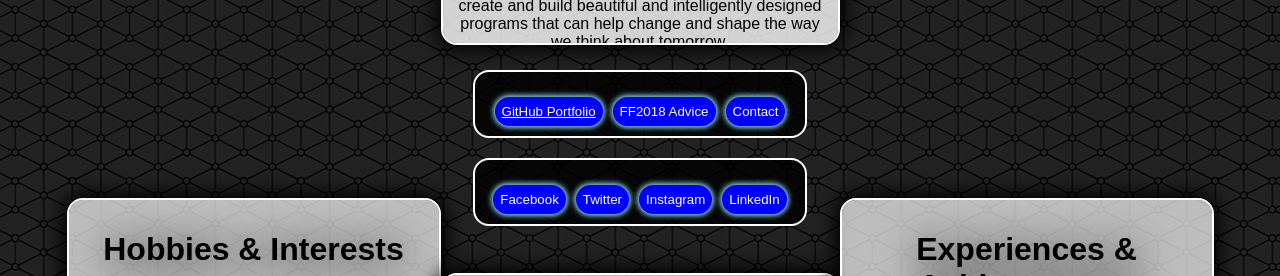
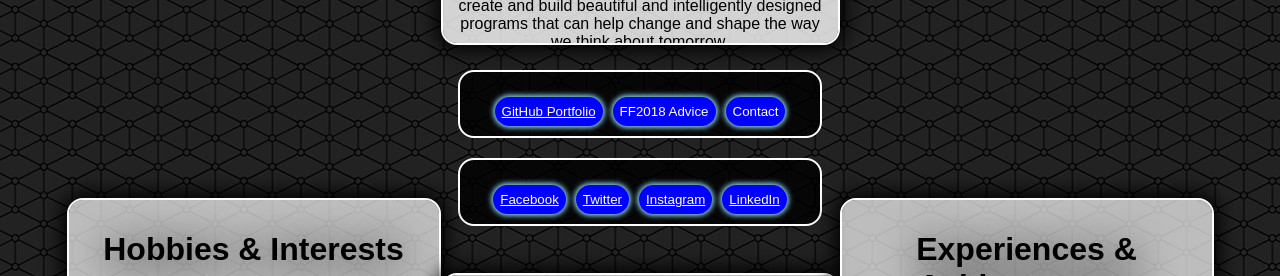
Before and after one commit to JayZonday/home-website, a React (Create React App) app: page / in a window 1280 px wide. Shown: the part 519-795 px from the top of the page. Built offline with nearby package versions, Linux system fonts and the light colour scheme.

Commit message:
social media linked

```diff
--- a/src/App.css
+++ b/src/App.css
@@ -55,7 +55,7 @@
   border: 2px solid white;
   border-radius: 1pc;
   height: auto;
-  width: 310px;
+  width: 340px;
   background-color: rgba(0,0,0,0.8);
   margin: 20px auto;
   padding: 10px;
--- a/src/SocNavbar.js
+++ b/src/SocNavbar.js
@@ -5,10 +5,10 @@
 
     return (
     <div className="navBar">
-      <button className= "navButton" id='facebook'>Facebook</button>
-      <button className= "navButton" id='twitter'>Twitter</button>
-      <button className= "navButton" id='linkedin' >Instagram</button>
-      <button className= "navButton" id='linkedin' >LinkedIn</button>
+      <button className= "navButton" id='facebook'><a href='https://www.facebook.com/JM.KID?ref=br_rs'>Facebook</a></button>
+      <button className= "navButton" id='twitter'><a href='https://twitter.com/jayzonday'>Twitter</a></button>
+      <button className= "navButton" id='linkedin' ><a href='https://www.instagram.com/jayz0nday/'>Instagram</a></button>
+      <button className= "navButton" id='linkedin' ><a href='https://www.linkedin.com/in/josephmoloughney/'>LinkedIn</a></button>
     </div>
     )
   }
```
